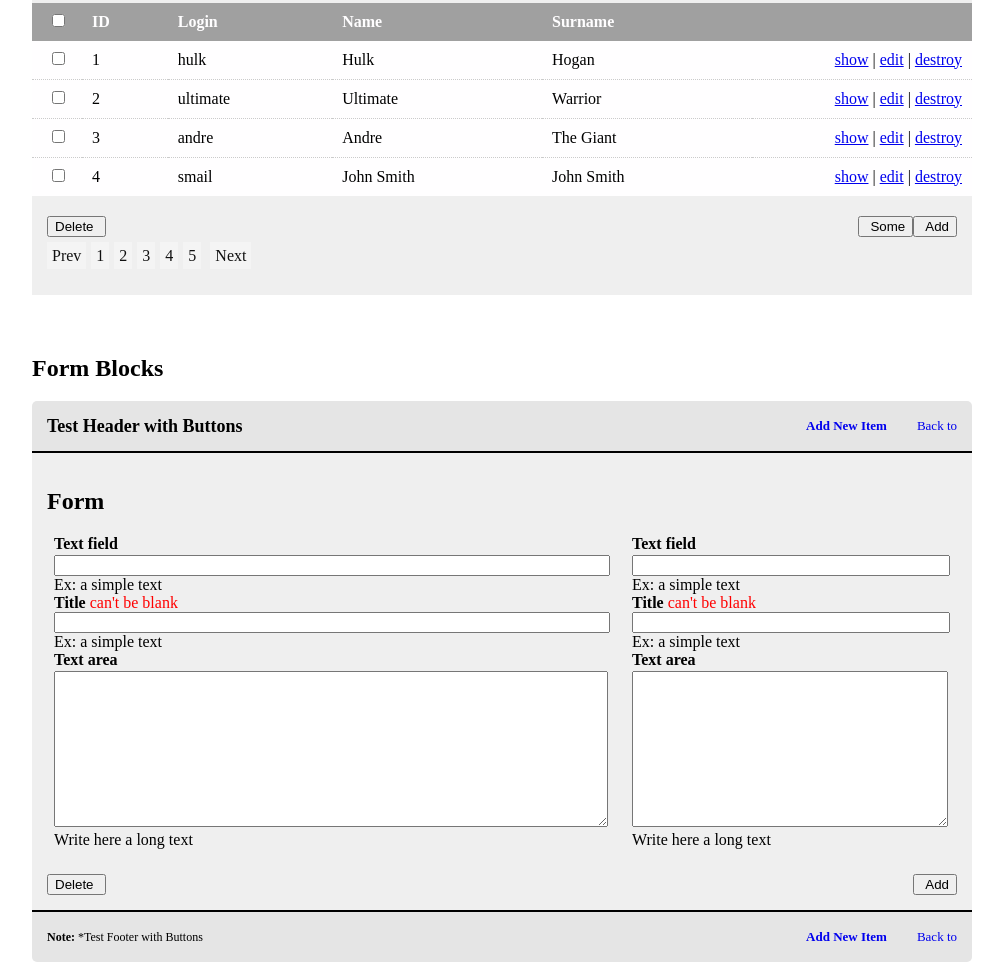
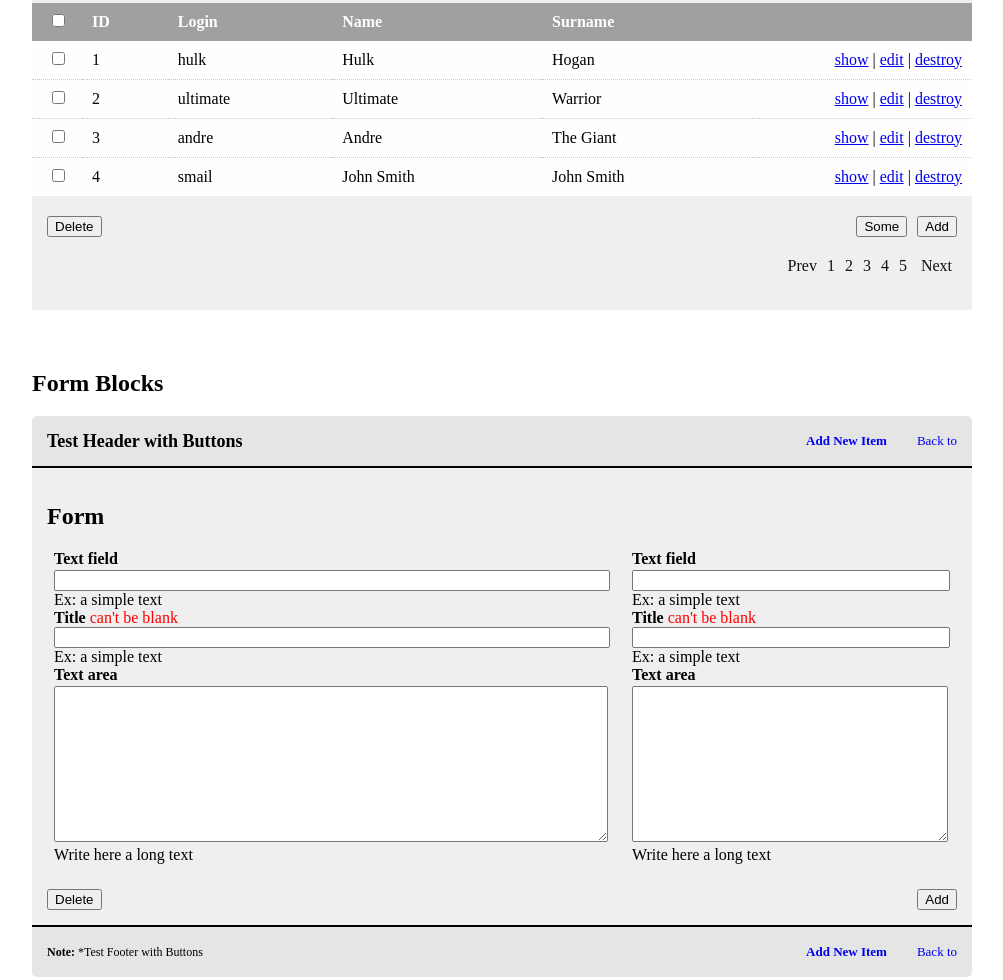
Before and after one commit to liamr/Adminimal, a plain HTML site: page index.html in a window 1280 px wide. Shown: the part 1134-2114 px from the top of the page, without its empty margins (138-1141 px from the left). Drawn offline with nearby package versions, Linux system fonts and the light colour scheme; files that its build step writes are made by us from their sources; a script that the page names is missing; files whose address does not match are found by name.

Commit message:
UUpdated pagination

```diff
--- a/stylesheets/admin/blocks.css
+++ b/stylesheets/admin/blocks.css
@@ -103,10 +103,42 @@ border-radius: 5px;
 
 .controls .left {
 	float: left;
-	padding-right: 10px;
+	margin-right: 10px;
 }
 
 .controls .right {
 	float: right;
-	padding-left: 10px;
+	margin-left: 10px;
 }
+
+/*.button {
+   border-top: 1px solid #96d1f8;
+   background: #65a9d7;
+   background: -webkit-gradient(linear, left top, left bottom, from(#3e779d), to(#65a9d7));
+   background: -moz-linear-gradient(top, #3e779d, #65a9d7);
+   padding: 5px 15px;
+   -webkit-border-radius: 40px;
+   -moz-border-radius: 40px;
+   border-radius: 40px;
+   -webkit-box-shadow: rgba(0,0,0,1) 0 1px 0;
+   -moz-box-shadow: rgba(0,0,0,1) 0 1px 0;
+   box-shadow: rgba(0,0,0,1) 0 1px 0;
+   text-shadow: rgba(0,0,0,.4) 0 1px 0;
+   color: white;
+   font-size: 13px;
+   font-family: Helvetica, Arial, Sans-Serif;
+   text-decoration: none;
+   vertical-align: middle;
+   }
+.button:hover {
+   border-top-color: #28597a;
+   background: #28597a;
+   color: #ccc;
+   }
+.button:active {
+   border-top-color: #1b435e;
+   background: #1b435e;
+   }
+
+
+*/
--- a/stylesheets/admin/pagination.css
+++ b/stylesheets/admin/pagination.css
@@ -1,15 +1,17 @@
 /* pagination */
 
 .pagination {
-	padding: 10px 0;
+	margin: 20px 0 15px 0;
+	padding: 0px;
+	float: right;
+
 }
 
 .pagination a, .pagination span, .pagination em {
-  	background-color: #f4f4f4;
 	  color: #111;
 	  text-align: center;
 	  min-width: 15px;
-	  margin-right: 5px;
+	  margin-right: 0px;
 	  padding: 5px;
 
 }
```
